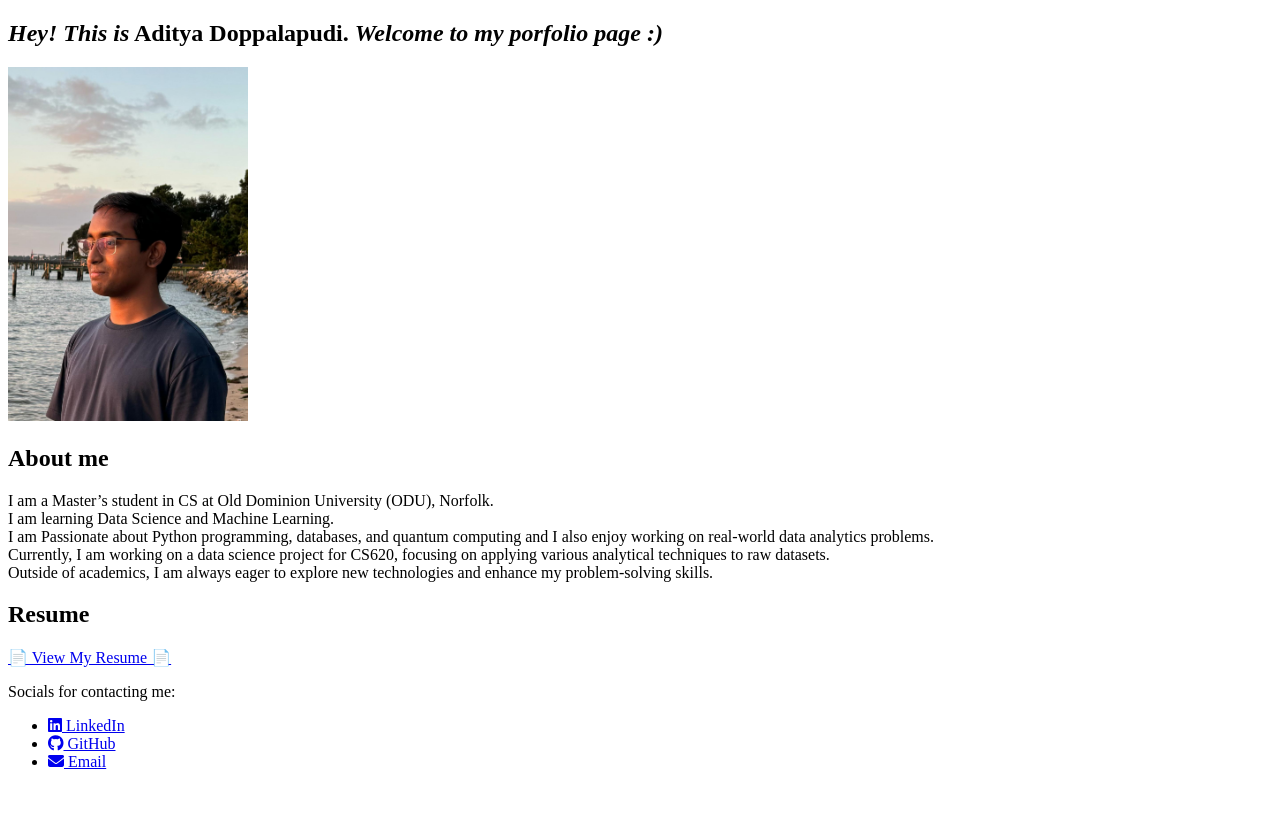
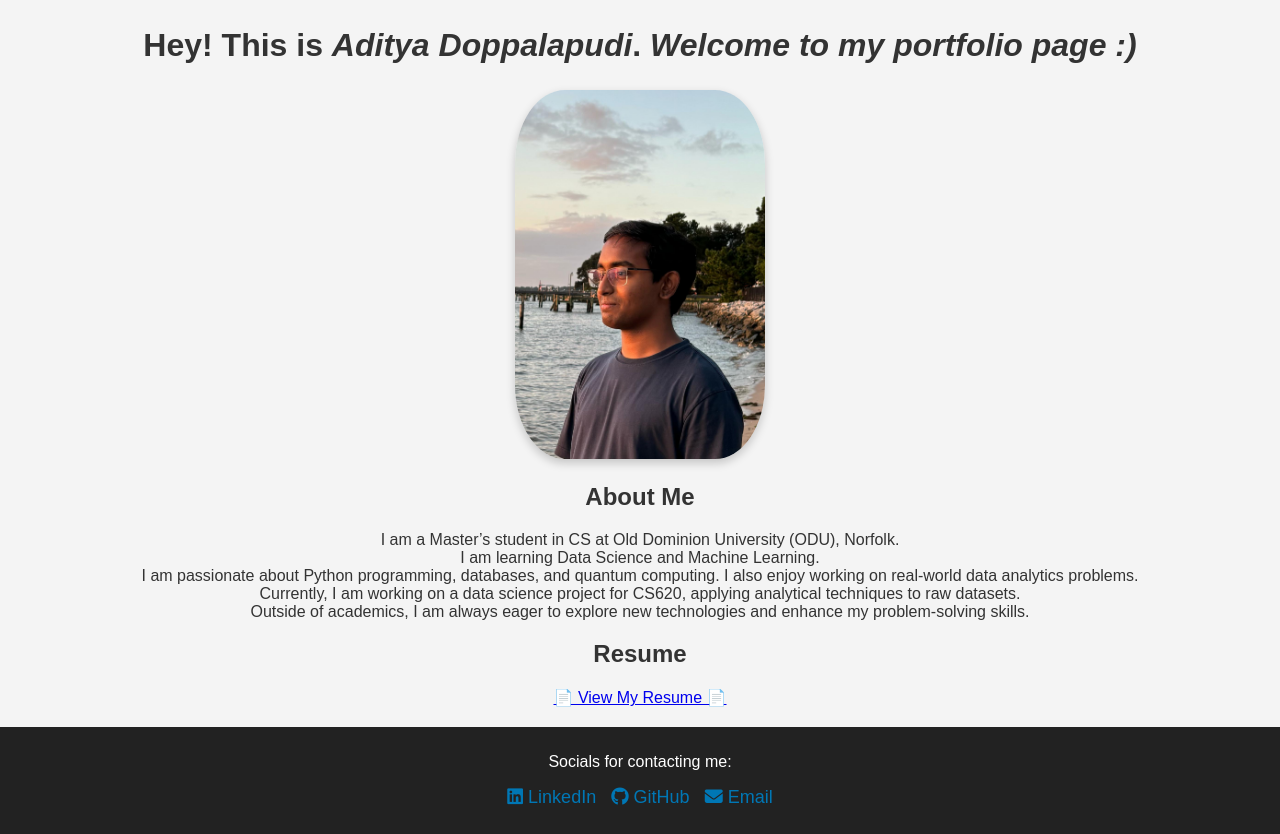
Before and after one commit to adidoppalapudi/adidoppalapudi.github.io, a plain HTML site: page index.html in a window 1280 px wide. Before the commit the page ends 800 px from the top, so only its background shows below. Drawn offline with nearby package versions, Linux system fonts and the light colour scheme.

Commit message:
Add files via upload

```diff
--- a/index.html
+++ b/index.html
@@ -1,60 +1,59 @@
 <!DOCTYPE HTML>
-<html>
+<html lang="en">
 <head>
     <title>Aditya's Portfolio</title>
-		<meta charset="utf-8" />
-		<meta name="viewport" content="width=device-width, initial-scale=1, user-scalable=no" />
+    <meta charset="utf-8">
+    <meta name="viewport" content="width=device-width, initial-scale=1, user-scalable=no">
     <link rel="stylesheet" href="https://cdnjs.cloudflare.com/ajax/libs/font-awesome/6.5.1/css/all.min.css">
-
-		<noscript><link rel="stylesheet" href="assets/css/noscript.css" /></noscript>
+    <link rel="stylesheet" href="style.css">
 </head>
 <body>
 
     <!-- Wrapper -->
-			<div>
+    <div id="wrapper">
 
-				<!-- Main -->
+        <!-- Main Content -->
+        <main>
+            <section class="intro">
+                <h1>Hey! This is <i>Aditya Doppalapudi</i>. <i>Welcome to my portfolio page :)</i></h1>
+                <div class="profile">
+                    <a href="sun_and_me.jpeg">
+                        <img src="sun_and_me.jpeg" alt="Profile-Pic" loading="lazy" class="profile-pic">
+                    </a>
+                </div>
+            </section>
+
+            <!-- About Section -->
             <section>
-
-						<!-- Items -->
-							<div>
-
-								<div>
-									<h1><i>Hey! This is</i> Aditya Doppalapudi. <i>Welcome to my porfolio page :)</i></h1>
-									<a href="sun_and_me.jpeg" class="image"><img src="sun_and_me.jpeg" alt="profile_pic" style="width: 240px; height: auto;"></a>
-								</div>
-
-								<article>
-									<h2>About me</h2>
+                <h2>About Me</h2>
                 <p>
-										I am a Master’s student in CS at Old Dominion University (ODU), Norfolk. <br>
-										I am learning Data Science and Machine Learning. <br>
-										I am Passionate about Python programming, databases, and quantum computing and I also enjoy working on real-world data analytics problems. <br>
-										Currently, I am working on a data science project for CS620, focusing on applying various analytical techniques to raw datasets. <br>
+                    I am a Master’s student in CS at Old Dominion University (ODU), Norfolk.<br>
+                    I am learning Data Science and Machine Learning.<br>
+                    I am passionate about Python programming, databases, and quantum computing. I also enjoy working on real-world data analytics problems.<br>
+                    Currently, I am working on a data science project for CS620, applying analytical techniques to raw datasets.<br>
                     Outside of academics, I am always eager to explore new technologies and enhance my problem-solving skills.
                 </p>
-								</article>
-								<article>
-									<h2>
-										Resume
-									</h2>
-									<a href="resume_dec.pdf" target="_blank">📄 View My Resume 📄</a>
+            </section>
 
-								</article>
-							</div>
+            <!-- Resume Section -->
+            <section>
+                <h2>Resume</h2>
+                <a href="resume_dec.pdf" target="_blank" rel="noopener noreferrer">📄 View My Resume 📄</a>
             </section>
+        </main>
+
         <!-- Footer -->
         <footer>
             <section>
                 <p>Socials for contacting me:</p>
                 <ul class="icons">
                     <li>
-                <a href="https://www.linkedin.com/in/aditya-doppalapudi-240125288/" target="_blank">
+                        <a href="https://www.linkedin.com/in/aditya-doppalapudi-240125288/" target="_blank" rel="noopener noreferrer">
                             <i class="fa-brands fa-linkedin"></i> LinkedIn
                         </a>
                     </li>
                     <li>
-                <a href="https://github.com/adidoppalapudi" target="_blank">
+                        <a href="https://github.com/adidoppalapudi" target="_blank" rel="noopener noreferrer">
                             <i class="fa-brands fa-github"></i> GitHub
                         </a>
                     </li>
@@ -67,16 +66,7 @@
             </section>
         </footer>
 
-
     </div>
-
-		<!-- Scripts -->
-			<script src="assets/js/jquery.min.js"></script>
-			<script src="assets/js/jquery.poptrox.min.js"></script>
-			<script src="assets/js/browser.min.js"></script>
-			<script src="assets/js/breakpoints.min.js"></script>
-			<script src="assets/js/util.js"></script>
-			<script src="assets/js/main.js"></script>
 
 </body>
 </html>
--- /dev/null
+++ b/style.css
@@ -0,0 +1,57 @@
+body {
+    font-family: Arial, sans-serif;
+    text-align: center;
+    margin: 0;
+    padding: 0;
+    background: #f4f4f4;
+    color: #333;
+}
+
+h1 {
+    font-size: 2rem;
+}
+
+.profile {
+    display: flex; /* Enables flexbox */
+    justify-content: center; /* Centers content horizontally */
+    align-items: center; /* Centers content vertically (if needed) */
+    margin-top: 10px;
+}
+
+.profile-pic {
+    width: 250px; /* Ensure the correct size */
+    height: auto;
+    border-radius: 20%;
+    box-shadow: 0px 4px 10px rgba(0, 0, 0, 0.2);
+}
+
+
+ul.icons {
+    list-style: none;
+    padding: 0;
+    display: flex;
+    justify-content: center;
+    gap: 15px;
+}
+
+ul.icons li {
+    display: inline;
+}
+
+ul.icons a {
+    text-decoration: none;
+    color: #0077b5;
+    font-size: 18px;
+    transition: color 0.3s ease-in-out;
+}
+
+ul.icons a:hover {
+    color: #005582;
+}
+
+footer {
+    margin-top: 20px;
+    padding: 10px;
+    background: #222;
+    color: white;
+}
```
Lines whose indentation alone changed are shown as unchanged.
